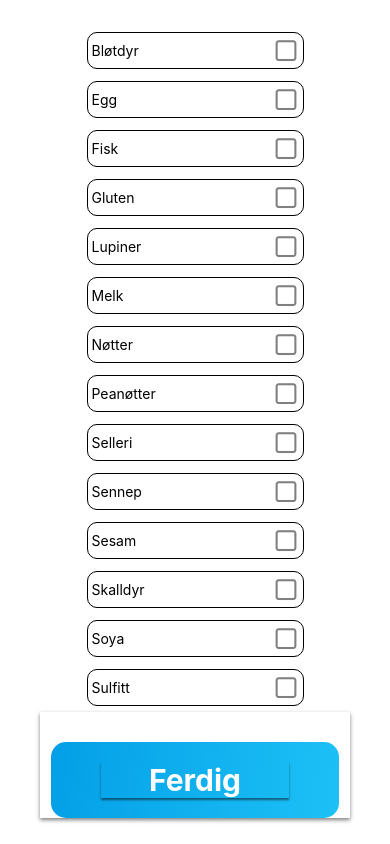
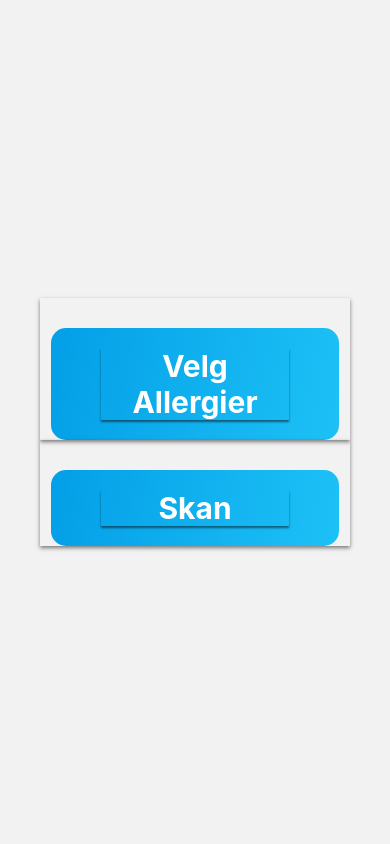
Before and after one commit to MartinPettersen/allergy-scanner, a React Native app: screen /Main in a window 390 px wide. Built offline with nearby package versions, Linux system fonts and the light colour scheme.

Commit message:
add navigation

```diff
--- a/App.tsx
+++ b/App.tsx
@@ -5,11 +5,24 @@ import ScanScreen from "./screens/ScanScreen";
 import WelcomeScreen from "./screens/WelcomeScreen";
 import MainScreen from "./screens/MainScreen";
 import AllergiesScreen from "./screens/AllergiesScreen";
+import { NavigationContainer } from "@react-navigation/native";
+import { createStackNavigator } from "@react-navigation/stack";
+
+const Stack = createStackNavigator();
 
 export default function App() {
-
   return (
-    <AllergiesScreen />
+    <NavigationContainer>
+      <Stack.Navigator
+        initialRouteName="Welcome"
+        screenOptions={{ headerShown: false }}
+      >
+        <Stack.Screen name="Welcome" component={WelcomeScreen} />
+        <Stack.Screen name="Main" component={MainScreen} />
+        <Stack.Screen name="Allergies" component={AllergiesScreen} />
+        <Stack.Screen name="Scan" component={ScanScreen} />
+      </Stack.Navigator>
+    </NavigationContainer>
   );
 }
 
--- a/components/(allergies)/AllergiesContainer.tsx
+++ b/components/(allergies)/AllergiesContainer.tsx
@@ -51,7 +51,7 @@ const AllergiesContainer = () => {
             />
         </TouchableOpacity>
       ))}
-      <NavigationButton buttonText="Ferdig" />
+      <NavigationButton buttonText="Ferdig" screenName="Main"/>
     </ScrollView>
   );
 };
--- a/components/(navigation)/NavigationButton.tsx
+++ b/components/(navigation)/NavigationButton.tsx
@@ -1,3 +1,4 @@
+import { NavigationProp, useNavigation } from "@react-navigation/native";
 import { LinearGradient } from "expo-linear-gradient";
 import React from "react";
 import {
@@ -7,17 +8,22 @@ import {
   StyleSheet,
   Dimensions,
 } from "react-native";
+import { RootStackParamList } from "../../utils/types";
 
 type Props = {
   buttonText: string;
+  screenName: string;
 };
 
 const { width } = Dimensions.get("window");
 
-const NavigationButton = ({ buttonText }: Props) => {
+const NavigationButton = ({ buttonText, screenName }: Props) => {
+
+  const navigation = useNavigation<NavigationProp<RootStackParamList>>();
+
   return (
     <View style={styles.shadow}>
-      <TouchableOpacity style={styles.buttonContainer}>
+      <TouchableOpacity style={styles.buttonContainer} onPress={() => navigation.navigate(screenName)}>
         <LinearGradient
           colors={["#039FE7", "#1DC1F6"]}
           start={{ x: 0, y: 0.5 }}
--- a/package.json
+++ b/package.json
@@ -10,12 +10,16 @@
   },
   "dependencies": {
     "@react-native-async-storage/async-storage": "^1.23.1",
+    "@react-navigation/native": "^6.1.17",
+    "@react-navigation/stack": "^6.4.0",
     "expo": "~51.0.17",
     "expo-camera": "~15.0.12",
     "expo-linear-gradient": "~13.0.2",
     "expo-status-bar": "~1.12.1",
     "react": "18.2.0",
-    "react-native": "0.74.2"
+    "react-native": "0.74.2",
+    "react-native-screens": "3.31.1",
+    "react-native-safe-area-context": "4.10.1"
   },
   "devDependencies": {
     "@babel/core": "^7.20.0",
--- a/screens/MainScreen.tsx
+++ b/screens/MainScreen.tsx
@@ -1,7 +1,5 @@
-import { LinearGradient } from "expo-linear-gradient";
 import React from "react";
-import { Text, View, StyleSheet, TouchableOpacity } from "react-native";
-import { Linking } from "react-native";
+import { View, StyleSheet } from "react-native";
 import NavigationButton from "../components/(navigation)/NavigationButton";
 
 const MainScreen = () => {
@@ -9,11 +7,8 @@ const MainScreen = () => {
 
   return (
     <View style={styles.container}>
-
-        <NavigationButton buttonText="Velg Allergier"/>
-        <NavigationButton buttonText="Skan"/>
-
-
+        <NavigationButton buttonText="Velg Allergier" screenName="Allergies"/>
+        <NavigationButton buttonText="Skan" screenName="Scan"/>
     </View>
   );
 };
--- a/screens/WelcomeScreen.tsx
+++ b/screens/WelcomeScreen.tsx
@@ -28,7 +28,7 @@ const WelcomeScreen = () => {
         </TouchableOpacity>
         . Bruk av denne appen er på eget ansvar.
       </Text>
-      <NavigationButton buttonText="Godta"/>
+      <NavigationButton buttonText="Godta" screenName="Main"/>
 
     </View>
   );
--- a/utils/types.ts
+++ b/utils/types.ts
@@ -3,3 +3,7 @@ export type Allergen = {
     display_name: string;
     allergic: boolean;
 }
+
+export type RootStackParamList = {
+
+}
```
Also changed, not shown: tsconfig.json (line endings or trailing spaces), 1 other file (tests, documents, lock files or other folders).
